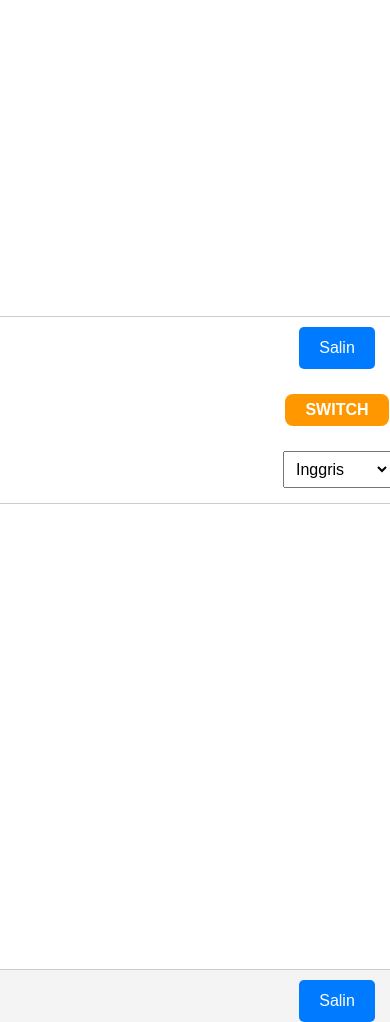
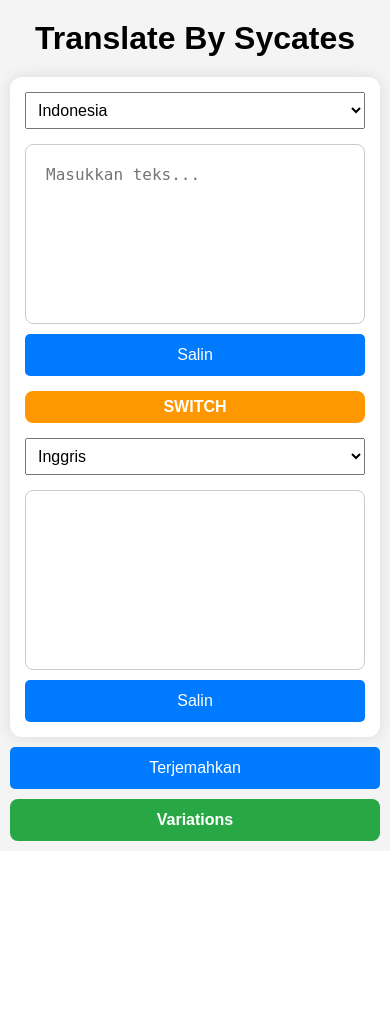
Before and after one commit to sycates/translate-sycates, a Flask app: page / in a window 390 px wide; the page is wider, and only the part inside the window is pictured. After the commit the page ends 841 px from the top of that part, so only its background shows below. Run offline with Flask 3, Linux system fonts and the light colour scheme.

Commit message:
fix CSS responsiveness and width bug

```diff
--- a/static/style.css
+++ b/static/style.css
@@ -1,15 +1,25 @@
+/* RESET */
+* {
+    margin: 0;
+    padding: 0;
+    box-sizing: border-box;
+}
+
+h1 {
+    text-align: center;
+    margin-top: 10px;
+    margin-bottom: 20px;
+}
+
+
 body {
     font-family: Arial, sans-serif;
     text-align: center;
     background-color: #f4f4f4;
-    margin: 0;
-    padding: 0;
     display: flex;
     justify-content: center;
     align-items: center;
     min-height: 100vh;
-    transform: scale; /* Zoom tampilan */
-    transform-origin: center;
 }
 
 .container {
@@ -18,19 +28,17 @@
     margin: 0 auto;
 }
 
-
 .translator-box {
     position: relative;
     display: flex;
     justify-content: center;
     align-items: center;
-    gap: 30px;
+    gap: 5px;
     background: white;
-    padding: 80px; /* Tambah padding biar lebih luas */
+    padding: 60px;
     border-radius: 12px;
     box-shadow: 0 0 15px rgba(0, 0, 0, 0.1);
-    width: 160%;
-    height: 510px;
+    width: 100%;
     max-width: 1200px;
     margin: 0 auto;
 }
@@ -43,16 +51,17 @@
 }
 
 textarea {
-    width: 105%;
-    height: 400px; /* Lebih tinggi */
+    width: 100%; /* Ganti jadi 100% aja biar fleksibel */
+    height: 450px;
     margin-top: 10px;
-    padding: 25px 30px 40px 30px; /* Lebih lega */
+    padding: 25px 30px 40px 30px;
     border-radius: 8px;
     border: 1px solid #ccc;
-    font-size: 18px; /* Lebih besar */
+    font-size: 18px;
     resize: none;
-    box-sizing: border-box 80px;
+    box-sizing: border-box;
 }
+
 
 select {
     font-size: 16px;
@@ -88,30 +97,8 @@
     background: #e68900;
 }
 
-/* Responsivitas */
-@media (max-width: 768px) {
-    body {
-        transform: none; /* Hapus zoom di mobile biar gak kekecilan */
-    }
-
-    .translator-box {
-        flex-direction: column;
-        gap: 15px;
-        padding: 25px;
-    }
-
-    .box {
-        width: 100%;
-    }
-
-    #switch-btn {
-        margin: 10px 0;
-        width: auto;
-    }
-}
-
 #variation-btn {
-    background: #28a745; /* Hijau */
+    background: #28a745;
     color: white;
     font-size: 16px;
     font-weight: bold;
@@ -123,5 +110,50 @@
 }
 
 #variation-btn:hover {
-    background: #218838; /* Hijau lebih gelap saat hover */
+    background: #218838;
 }
+
+/* RESPONSIVE */
+@media (max-width: 768px) {
+    body {
+        flex-direction: column;
+        align-items: center;
+        padding: 10px;
+    }
+
+    .container {
+        width: 100%;
+        padding: 0;
+        margin: 0;
+    }
+
+    .translator-box {
+        flex-direction: column;
+        width: 100%;
+        max-width: 100%;
+        padding: 15px;
+        margin: 0;
+    }
+
+    .box {
+        width: 100%;
+    }
+
+    textarea {
+        width: 100%;
+        height: 180px;
+        font-size: 16px;
+        padding: 20px;
+    }
+
+    select,
+    button,
+    #switch-btn,
+    #variation-btn {
+        width: 100%;
+    }
+
+    #switch-btn {
+        margin: 10px 0;
+    }
+}
```
